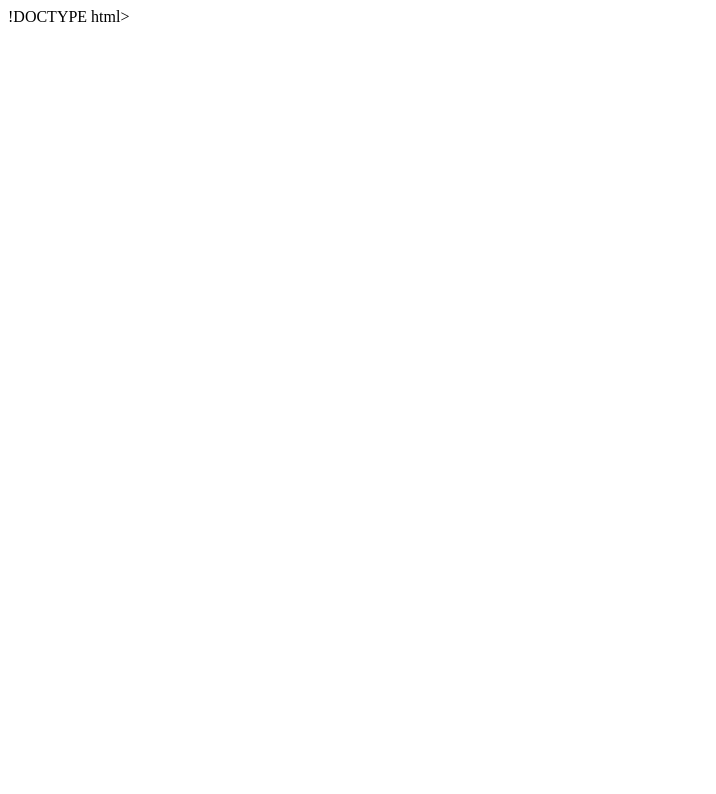
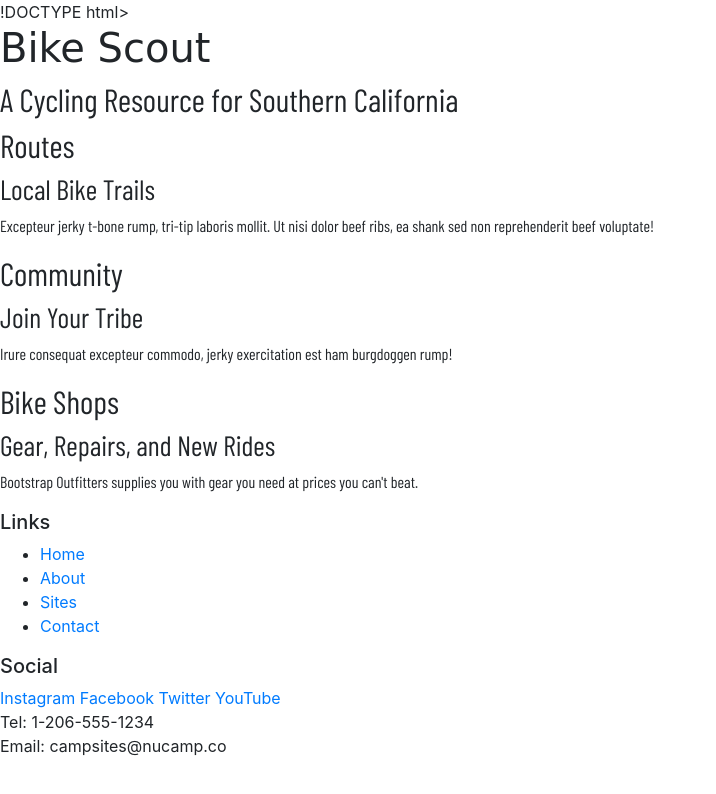
Before and after one commit to jennino/bike-scout, a website: page index.html in a window 1280 px wide. Shown: the whole page, without its empty margins (0-716 px from the left). Drawn offline with nearby package versions, Linux system fonts and the light colour scheme.

Commit message:
Bootstrap Portfolio Project

```diff
--- a/css/styles.css
+++ b/css/styles.css
@@ -1 +1,7 @@
-font-family: 'Barlow Condensed', sans-serif;
+h1 {
+  font-family: 'Fredoka One', cursive;
+}
+
+h2, h3, p {
+  font-family: 'Barlow Condensed', sans-serif;
+}
--- a/index.html
+++ b/index.html
@@ -4,6 +4,7 @@
 <head>
   <meta charset="UTF-8">
   <meta name="viewport" content="width=device-width, initial-scale=1.0">
+  <link rel="stylesheet" href="node_modules/bootstrap/dist/css/bootstrap.min.css" />
   <link rel="stylesheet" href="css/styles.css">
   <link href="https://fonts.googleapis.com/css2?family=Barlow+Condensed&display=swap" rel="stylesheet">
 
@@ -12,3 +13,60 @@
 </head>
 
 <body>
+
+  <header>
+    <div>
+      <h1>Bike Scout</h1>
+      <h2>A Cycling Resource for Southern California</h2>
+    </div>
+  </header>
+
+  <div>
+    <h2>Routes</h2>
+    <h3>Local Bike Trails</h3>
+    <p>Excepteur jerky t-bone rump, tri-tip laboris mollit. Ut nisi dolor beef ribs, ea shank sed non reprehenderit beef
+    voluptate!</p>
+  </div>
+
+  <div>
+    <h2>Community</h2>
+    <h3>Join Your Tribe</h3>
+    <p>Irure consequat excepteur commodo, jerky exercitation est ham burgdoggen rump!</p>
+  </div>
+
+  <div>
+    <h2>Bike Shops</h2>
+    <h3>Gear, Repairs, and New Rides</h3>
+    <p>Bootstrap Outfitters supplies you with gear you need at prices you can't beat.</p>
+  </div>
+
+  <footer>
+    <div>
+      <h5>Links</h5>
+      <ul>
+        <li><a href="#">Home</a></li>
+        <li><a href="#">About</a></li>
+        <li><a href="#">Sites</a></li>
+        <li><a href="#">Contact</a></li>
+      </ul>
+    </div>
+    <div>
+      <h5>Social</h5>
+      <a href="http://instagram.com/">Instagram</a>
+      <a href="http://facebook.com/">Facebook</a>
+      <a href="http://twitter.com/">Twitter</a>
+      <a href="http://youtube.com/">YouTube</a>
+    </div>
+    <div>
+      Tel: 1-206-555-1234<br />
+      Email: campsites@nucamp.co
+    </div>
+  </footer>
+
+  <script src="node_modules/jquery/dist/jquery.slim.min.js"></script>
+  <script src="node_modules/popper.js/dist/umd/popper.min.js"></script>
+  <script src="node_modules/bootstrap/dist/js/bootstrap.min.js"></script>
+
+</body>
+
+</html>
```
Also changed, not shown: package.json (added, +21 -0 lines), 2 other files.
